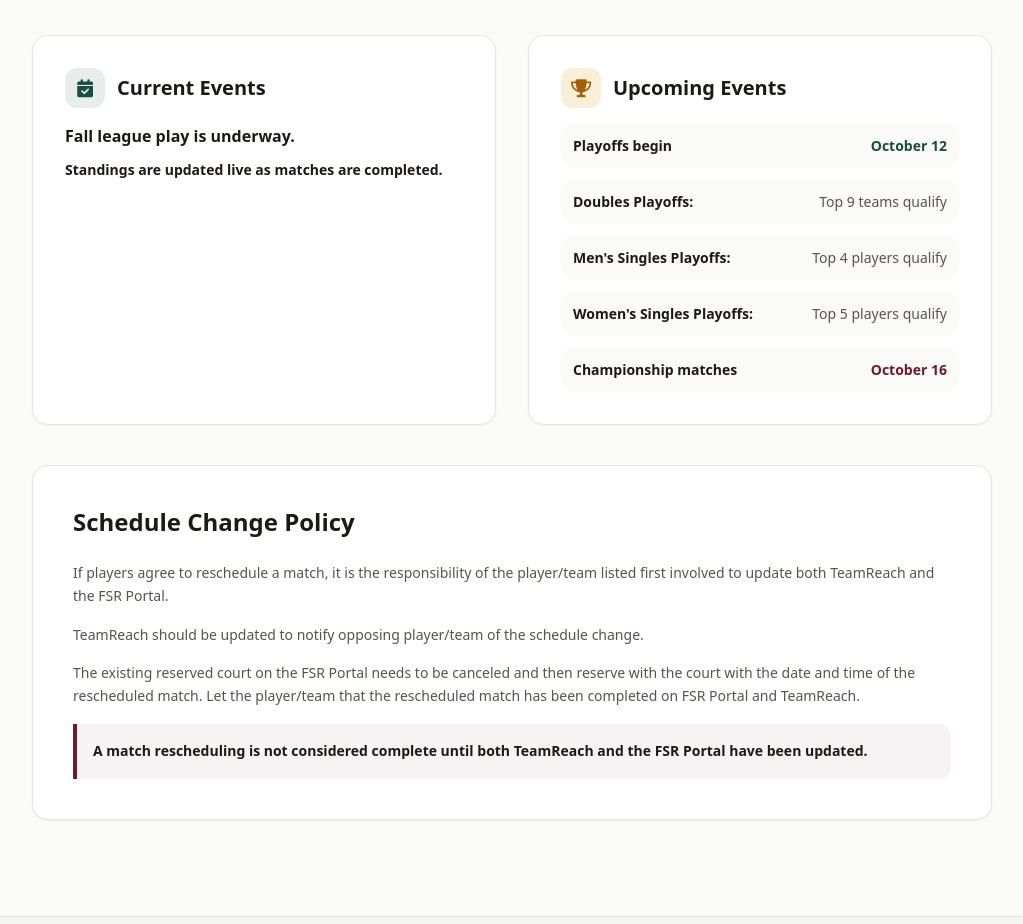
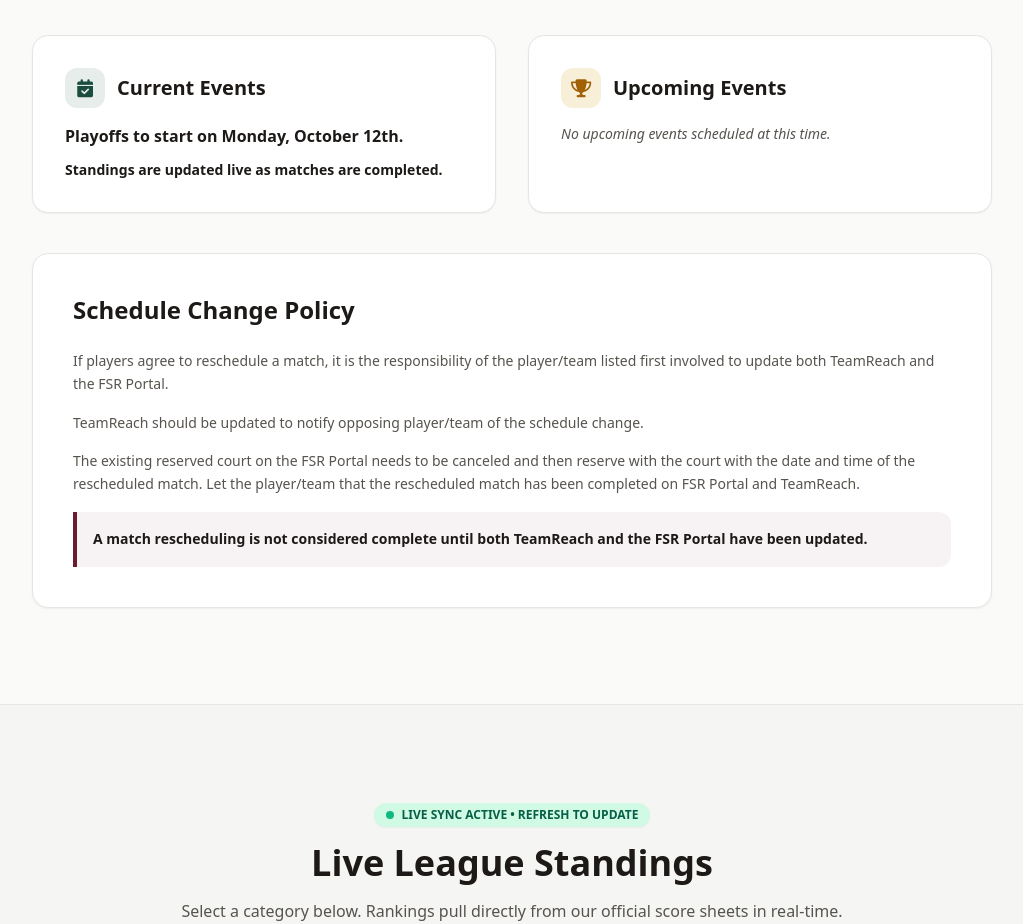
Before and after one commit to Obviousplan/TOABocce, a plain HTML site: page index.html in a window 1280 px wide. Shown: the part 860-1784 px from the top of the page, without its empty margins (128-1151 px from the left). Drawn offline with nearby package versions, Linux system fonts and the light colour scheme.

Commit message:
Fix HTML encoding issues in index.html

```diff
--- a/index.html
+++ b/index.html
@@ -98,7 +98,7 @@
                     </div>
                     <h3 class="text-xl font-bold text-stone-900">Current Events</h3>
                 </div>
-                <p class="text-stone-900 font-bold mb-3">Fall league play is underway.</p>
+                <p class="text-stone-900 font-bold mb-3">Playoffs to start on Monday, October 12th.</p>
                 <div>
                     <p class="font-bold text-stone-900 text-sm">Standings are updated live as matches are completed.</p>
                 </div>
@@ -112,28 +112,7 @@
                     </div>
                     <h3 class="text-xl font-bold text-stone-900">Upcoming Events</h3>
                 </div>
-                <ul class="space-y-3 text-sm">
-                    <li class="flex items-center justify-between p-3 bg-stone-50 rounded-xl">
-                        <span class="font-bold text-stone-900">Playoffs begin</span>
-                        <span class="font-bold text-bocceGreen">October 12</span>
-                    </li>
-                    <li class="flex items-center justify-between p-3 bg-stone-50 rounded-xl">
-                        <span class="font-bold text-stone-900">Doubles Playoffs:</span>
-                        <span class="text-stone-600">Top 9 teams qualify</span>
-                    </li>
-                    <li class="flex items-center justify-between p-3 bg-stone-50 rounded-xl">
-                        <span class="font-bold text-stone-900">Men's Singles Playoffs:</span>
-                        <span class="text-stone-600">Top 4 players qualify</span>
-                    </li>
-                    <li class="flex items-center justify-between p-3 bg-stone-50 rounded-xl">
-                        <span class="font-bold text-stone-900">Women's Singles Playoffs:</span>
-                        <span class="text-stone-600">Top 5 players qualify</span>
-                    </li>
-                    <li class="flex items-center justify-between p-3 bg-stone-50 rounded-xl">
-                        <span class="font-bold text-stone-900">Championship matches</span>
-                        <span class="font-bold text-bocceBurgundy">October 16</span>
-                    </li>
-                </ul>
+                <p class="text-stone-600 text-sm italic">No upcoming events scheduled at this time.</p>
             </div>
         </div>
 
```
